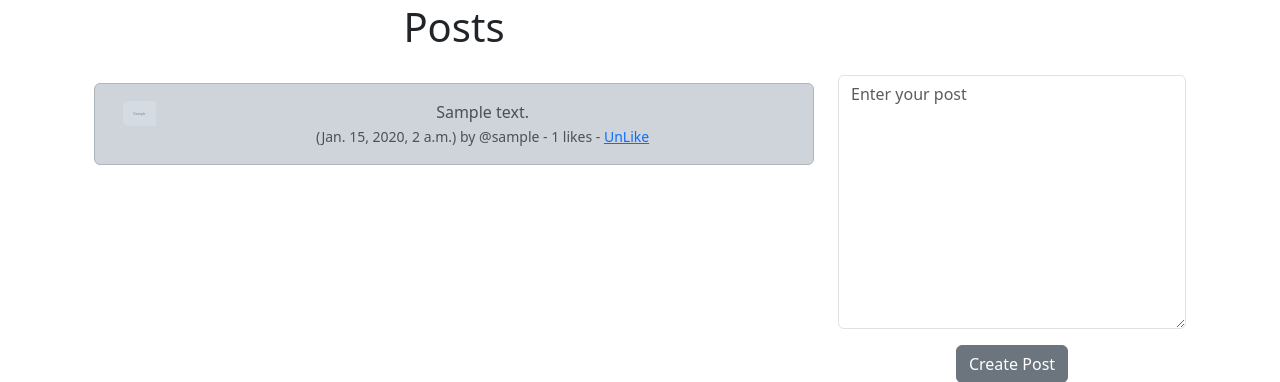
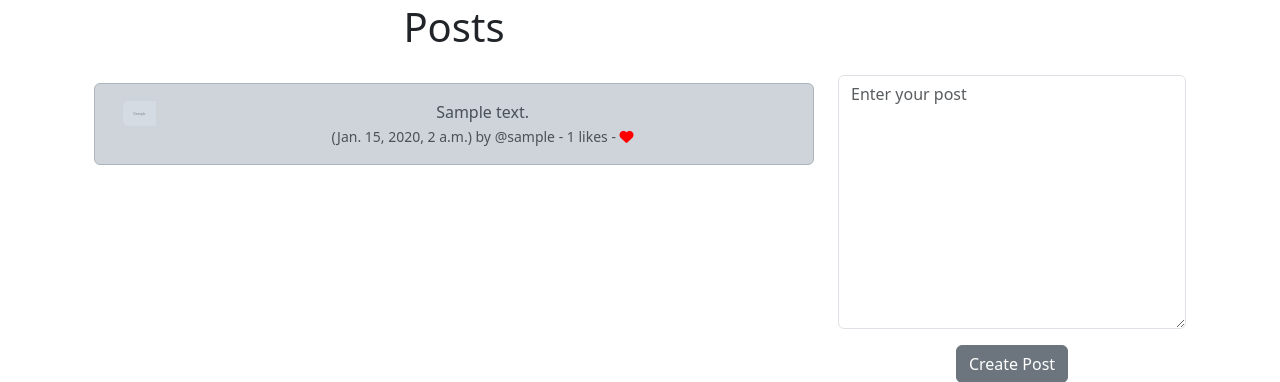
Before and after one commit to dfloresca/bundlejoy, a Django app: page / in a window 1280 px wide. Shown: the part 101-483 px from the top of the page. Run offline with Django 5.2, Linux system fonts and the light colour scheme; a user stored in the database is signed in; tables that the repository leaves empty hold one stand-in row (values such as "Sample post"); grey boxes marked "Sample" are stand-in pictures; some libraries are stand-ins or nearby versions.

Commit message:
Feat: added script for fontawesome to add heart icons and added heart icons for likes in home and profile.html

```diff
--- a/social/templates/base.html
+++ b/social/templates/base.html
@@ -7,6 +7,7 @@
     <title>BundleJoy</title>
     <link href="https://cdn.jsdelivr.net/npm/bootstrap@5.3.2/dist/css/bootstrap.min.css" rel="stylesheet"
         integrity="sha384-T3c6CoIi6uLrA9TneNEoa7RxnatzjcDSCmG1MXxSR1GAsXEV/Dwwykc2MPK8M2HN" crossorigin="anonymous">
+        <script src="https://kit.fontawesome.com/50e2c7ae5a.js" crossorigin="anonymous"></script>
 </head>
 
 <body>
--- a/social/templates/home.html
+++ b/social/templates/home.html
@@ -29,9 +29,13 @@
                             - {{ post.number_of_likes }} likes -
 
                         {% if user in post.likes.all %}
-                            <a href="{% url 'post_like' post.id %}">UnLike</a>
+                            <a href="{% url 'post_like' post.id %}">
+                                <i class="fa-solid fa-heart" style="color:red"></i>
+                            </a>
                         {% else %}
-                            <a href="{% url 'post_like' post.id %}">Like</a>
+                            <a href="{% url 'post_like' post.id %}">
+                                <i class="fa fa-heart-o" style="color:red"></i>
+                            </a>
                         {% endif %}
                         </small>
                         </div> <br /> <br />
```
Also changed, not shown: social/templates/profile.html (+11 -0 lines).
